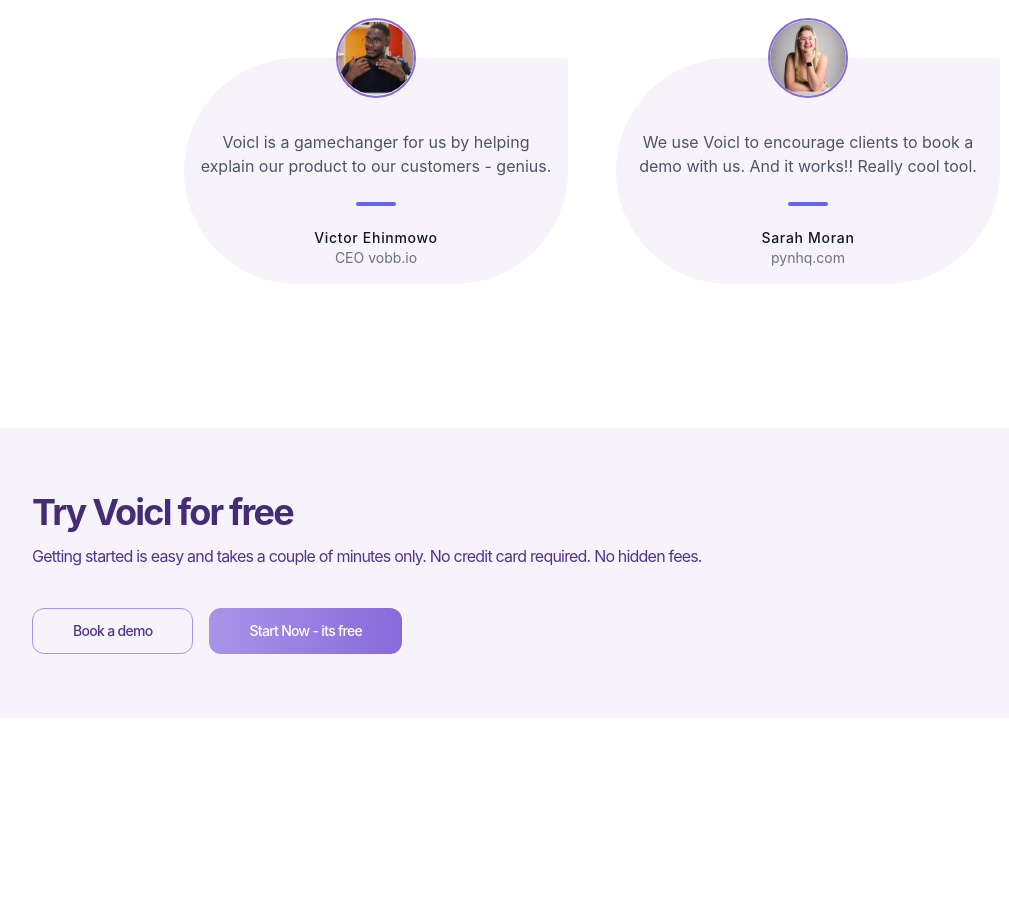
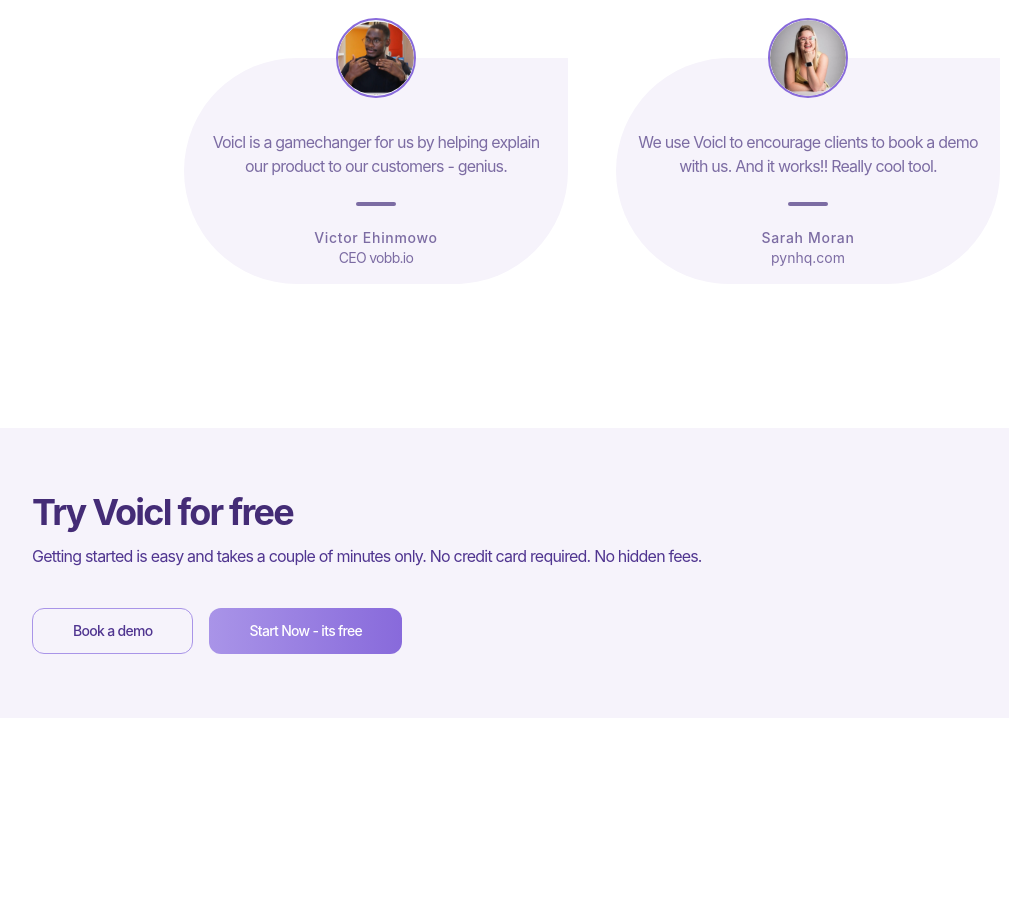
Before and after one commit to zarghamkhandev/bionic-reads, a Next.js app: page / in a window 1280 px wide. Shown: the part 3520-4431 px from the top of the page, without its empty margins (48-1057 px from the left). Built offline with nearby package versions, Linux system fonts and the light colour scheme.

Commit message:
colors on testimonials

```diff
--- a/components/Testimonials.tsx
+++ b/components/Testimonials.tsx
@@ -24,15 +24,15 @@
               src="/77.svg"
             />
             <div className="h-full text-center">
-              <p className="text-xs leading-relaxed sm:text-base">
+              <p className="text-xs text-[#7C6CA3] tracking-tighter leading-relaxed sm:text-base">
                 Voicl is a gamechanger for us by helping explain our product to
                 our customers - genius.
               </p>
-              <span className="inline-block w-10 h-1 mt-6 mb-4 bg-indigo-500 rounded" />
-              <h2 className="text-xs font-medium tracking-wider text-gray-900 sm:text-sm title-font">
+              <span className="inline-block w-10 h-1 mt-6 mb-4 bg-[#7C6CA3] rounded" />
+              <h2 className="text-xs font-medium tracking-wider text-[#7C6CA3] sm:text-sm title-font">
                 Victor Ehinmowo
               </h2>
-              <p className="text-xs text-gray-500 sm:text-sm">CEO vobb.io</p>
+              <p className="text-xs tracking-tighter text-[#7C6CA3] sm:text-sm">CEO vobb.io</p>
             </div>
           </div>
           <div
@@ -48,15 +48,15 @@
               src="/78.svg"
             />
             <div className="h-full text-center">
-              <p className="text-xs leading-relaxed sm:text-base">
+              <p className="text-xs tracking-tighter text-[#7C6CA3] leading-relaxed sm:text-base">
                 We use Voicl to encourage clients to book a demo with us. And it
                 works!! Really cool tool.
               </p>
-              <span className="inline-block w-10 h-1 mt-6 mb-4 bg-indigo-500 rounded" />
-              <h2 className="text-xs font-medium tracking-wider text-gray-900 sm:text-sm title-font">
+              <span className="inline-block w-10 h-1 mt-6 mb-4 bg-[#7C6CA3] rounded" />
+              <h2 className="text-xs font-medium tracking-wider text-[#7C6CA3] sm:text-sm title-font">
                 Sarah Moran
               </h2>
-              <p className="text-xs text-gray-500 sm:text-sm">pynhq.com</p>
+              <p className="text-xs text-[#7C6CA3] sm:text-sm">pynhq.com</p>
             </div>
           </div>
         </div>
```
